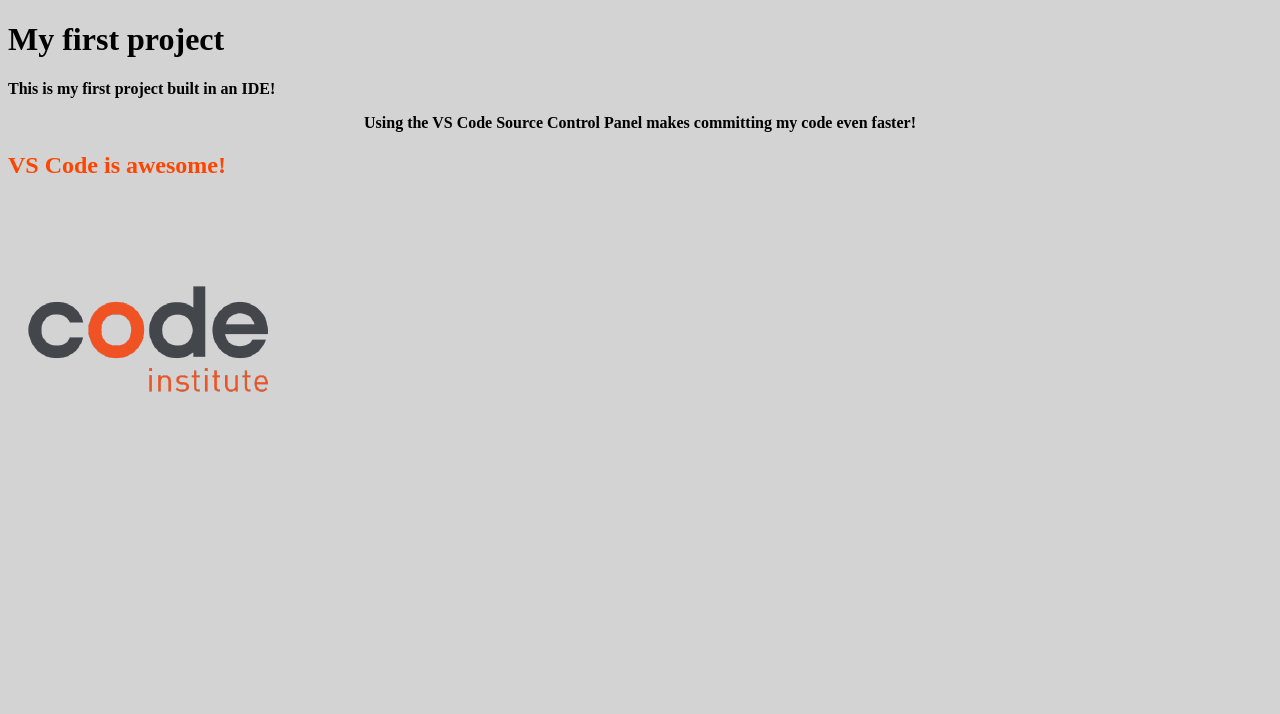
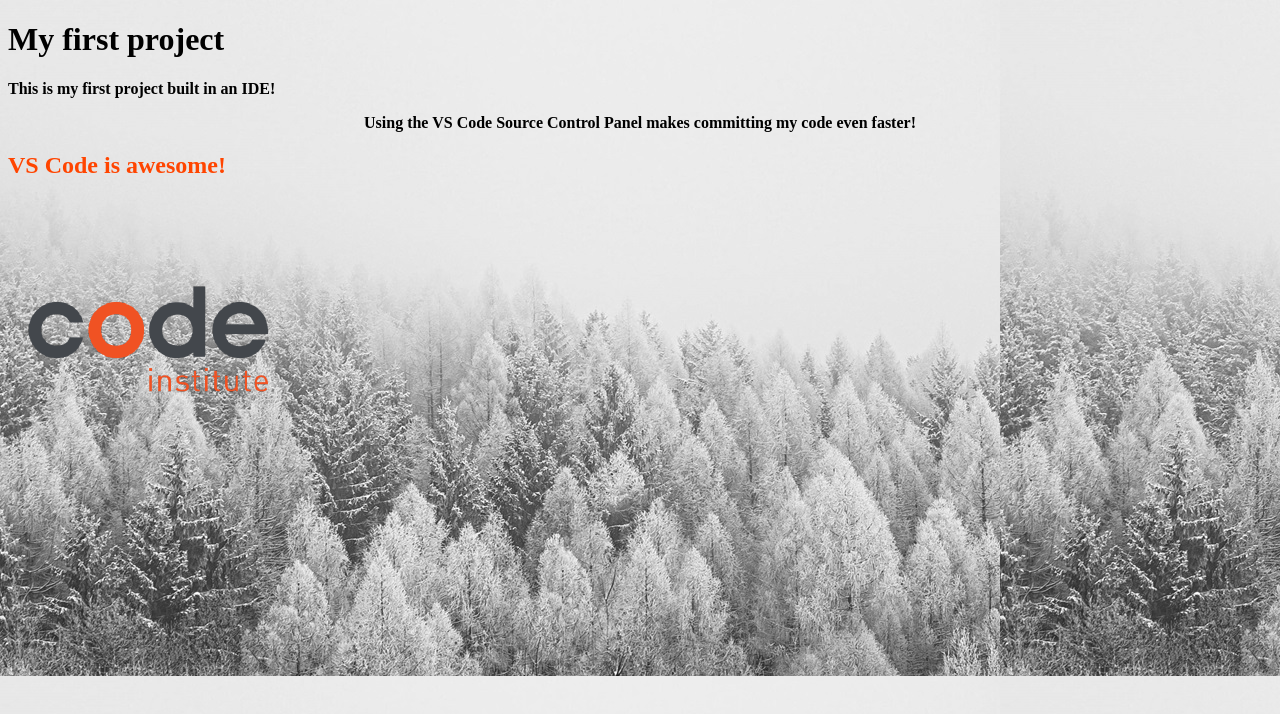
Before and after one commit to melinehannuksela/my-first-project, a plain HTML site: page index.html in a window 1280 px wide. Drawn offline with Linux system fonts and the light colour scheme; the site is published under a folder, as on GitHub Pages, so addresses that start at the root find nothing.

Commit message:
Add background image

```diff
--- a/assets/css/styles.css
+++ b/assets/css/styles.css
@@ -1,12 +1,12 @@
+body {
+    background-color: lightgrey;
+    background-image: url("../images/01-02-02_background-img.jpg");
+}
+
 /* body {
     background-color: lightgrey;
-    background-image: url("../images/01-02-02_background-img.jpg");
+    background-image: url("/assets/images/01-02-02_background-img.jpg");
 } */
-
-body {
-    background-color: lightgrey;
-    background-image: url("/assets/images/01-02-02_background-img.jpg");
-}
 
 h2 {
     color: orangered;
```
